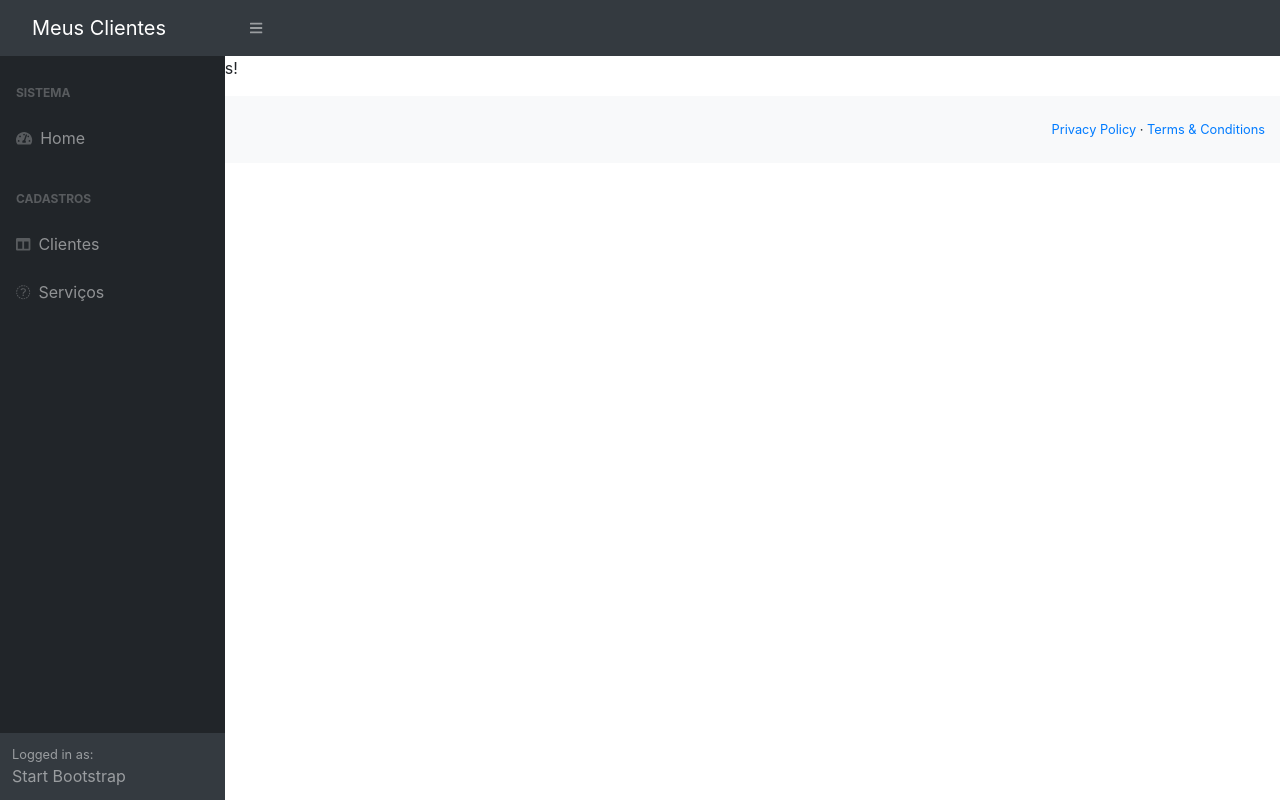
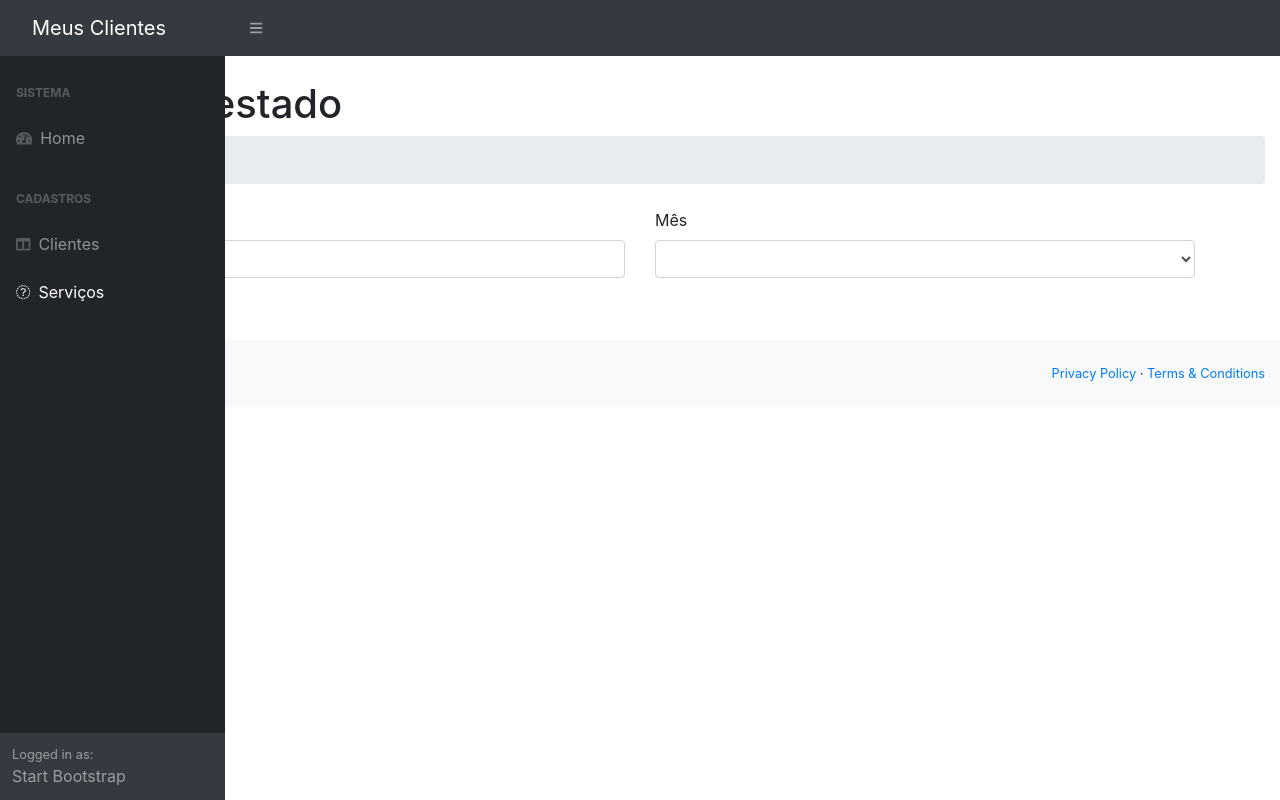
Before and after one commit to Felo45m/clients-app, an Angular app: page /servico-prestado-listagem in a window 1280 px wide. Built offline with nearby package versions, Linux system fonts and the light colour scheme.

Commit message:
created search form

```diff
--- a/src/app/servico-prestado/servico-prestado-lista/servico-prestado-lista.component.html
+++ b/src/app/servico-prestado/servico-prestado-lista/servico-prestado-lista.component.html
@@ -1 +1,40 @@
-<p>servico-prestado-lista works!</p>
+<h1 class="mt-4">Serviço Prestado</h1>
+<ol class="breadcrumb mb-4">
+  <li class="breadcrumb-item active">Consulta</li>
+</ol>
+
+<div class="container">
+  <form #consultaForm="ngForm" (submit)="consultar()">
+    <div class="row">
+      <div class="col-md-6">
+        <label for="inputName">
+          Nome do clinete
+        </label>
+        <input type="text" [(ngModel)]="name" class="form-control" name="name" id="inputName">
+      </div>
+
+      <div class="col-md-6">
+        <label for="inputMonth">
+          Mês
+        </label>
+        <select [(ngModel)]="month" class="form-control" name="month">
+          <option value="">Selecione...</option>
+          <option *ngFor="let month of months" [value]="month">
+            {{month}}
+          </option>
+        </select>
+      </div>
+    </div>
+
+    <br/>
+
+    <div class="row">
+      <div class="col-md-3">
+        <button type="submit" class="btn btn-primary">
+          <i class="fa fa-search"></i>
+          Consultar
+        </button>
+      </div>
+    </div>
+  </form>
+</div>
--- a/src/app/servico-prestado/servico-prestado-lista/servico-prestado-lista.component.ts
+++ b/src/app/servico-prestado/servico-prestado-lista/servico-prestado-lista.component.ts
@@ -18,4 +18,7 @@ export class ServicoPrestadoListaComponent implements OnInit{
   ngOnInit(): void {
   }
 
+  consultar(){
+    console.log(this.name, this.month)
+  }
 }
--- a/src/app/template/sidebar/sidebar.component.html
+++ b/src/app/template/sidebar/sidebar.component.html
@@ -16,7 +16,7 @@
                   Clientes
               </a>
 
-              <a class="nav-link collapsed" routerLink="/servico-prestado-form"
+              <a class="nav-link collapsed" routerLink="/servico-prestado-listagem"
                   data-toggle="collapse" data-target="#collapseLayouts"
                   aria-expanded="false" aria-controls="collapseLayouts">
                 <div class="sb-nav-link-icon"><i class="fas fa-money"></i></div>
```
